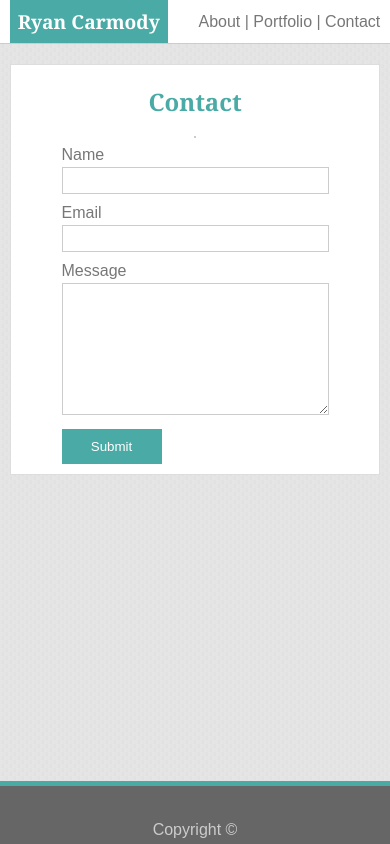
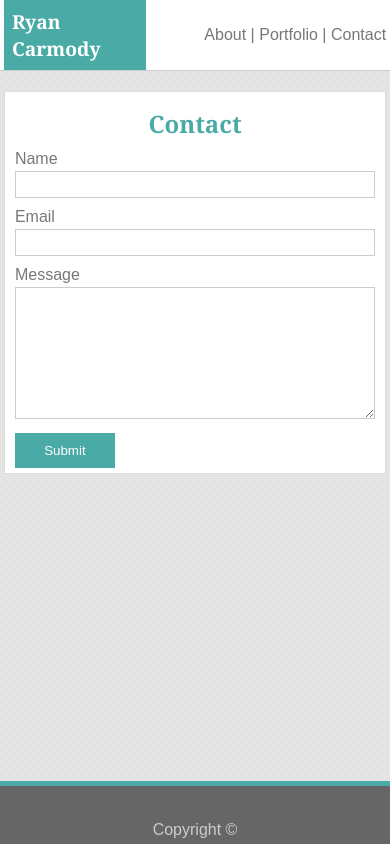
Before and after one commit to rlcarmody/Basic-Portfolio, a plain HTML site: page contact.html in a window 390 px wide. Drawn offline with Linux system fonts and the light colour scheme.

Commit message:
Mobile experience improvements

```diff
--- a/assets/css/style.css
+++ b/assets/css/style.css
@@ -165,7 +165,7 @@ input:focus, textarea:focus {
 }
 @media (max-width: 960px) {
     .top-bar-container, .main-content {
-        width: 95vw;
+        width: 98vw;
         margin: 0 auto;
     }
     .name {
@@ -186,5 +186,17 @@ input:focus, textarea:focus {
         justify-content: center;
         align-content: center;
         align-items: center;
+        padding: 5px 10px;
+    }
+    .main-content hr {
+        display: none;
+    }
+    .name {
+        padding-right: 0;
+        margin-right: 2px;
+        max-width: 35%;
+    }
+    form {
+        width: 100%;
     }
 }
```
